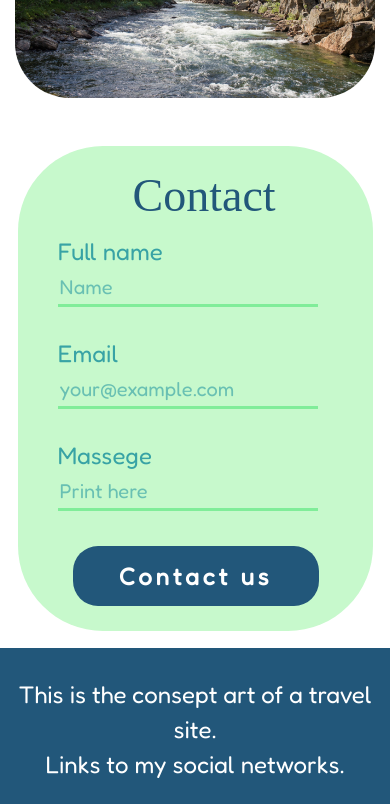
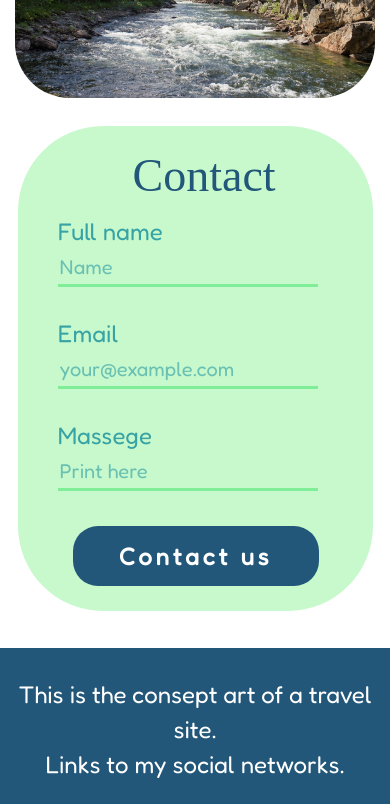
Before and after one commit to MyGitHubXD/MyGitHubXD.github.io, a plain HTML site: page index.html in a window 390 px wide. Shown: the part 1780-2584 px from the top of the page. Drawn offline with Linux system fonts and the light colour scheme; a script that the page names is missing; a web font is replaced by a local one.

Commit message:
Update styles.css

```diff
--- a/css/styles.css
+++ b/css/styles.css
@@ -865,7 +865,7 @@ body {
 	}
 	.contact {
 		margin: 0 auto;
-		margin-top: 690px;
+		margin-top: 670px;
 	}
 	.contact-title {
 		width: fit-content;
```
